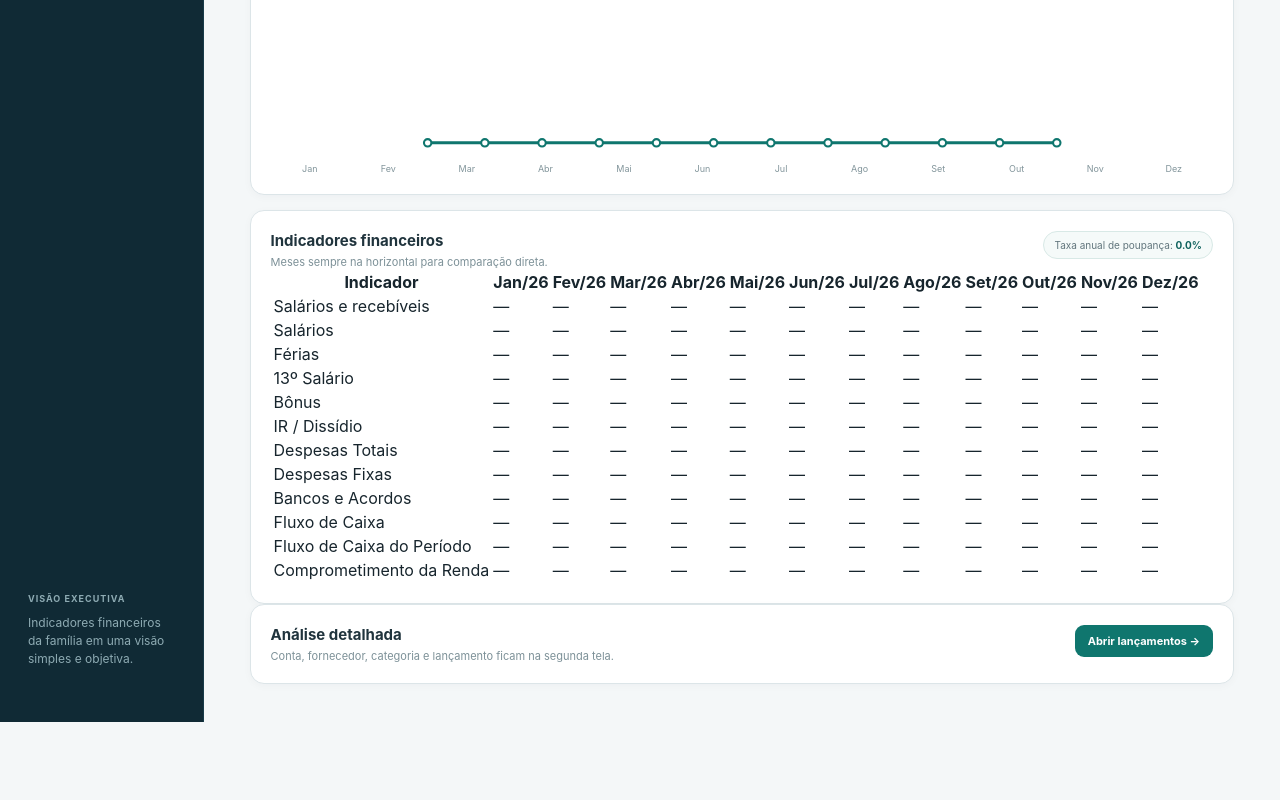
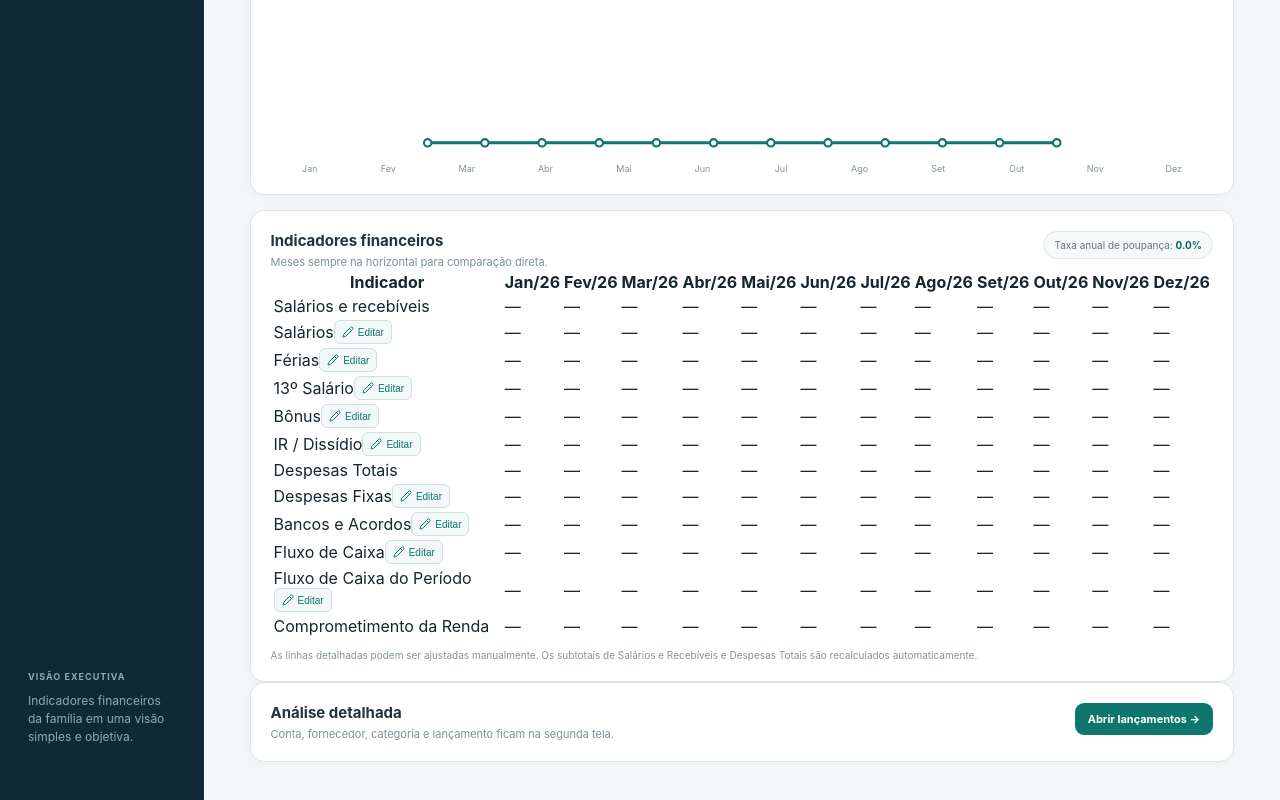
Before and after one commit to cardoso4009-byte/Or-amento-Familiar, a Next.js app: page /controle in a window 1280 px wide. Shown: the part 729-1529 px from the top of the page. Before the commit the page ends 1451 px from the top, so only its background shows below. Built offline with nearby package versions, Linux system fonts and the light colour scheme.

Commit message:
feat: permitir edição manual das linhas detalhadas

```diff
--- a/app/controle/page.tsx
+++ b/app/controle/page.tsx
@@ -2,7 +2,7 @@
 
 import Link from 'next/link'
 import { useEffect, useMemo, useRef, useState } from 'react'
-import { ArrowDownLeft, ArrowUpRight, BarChart3, FileSpreadsheet, PiggyBank, Upload, Wallet } from 'lucide-react'
+import { ArrowDownLeft, ArrowUpRight, BarChart3, FileSpreadsheet, Pencil, PiggyBank, Save, Upload, Wallet, X } from 'lucide-react'
 import * as XLSX from 'xlsx'
 import { MESES_2026 } from '../../lib/modelo-orcamento'
 
@@ -32,7 +32,7 @@ function Donut({ values, total, labels }: { values:number[]; total:number; label
   const colors=['#0f766e','#2b6f85','#65a9ad','#8a9aa0','#d5a14a']
   const parts=safe.map((v,i)=>{const end=start+v/sum*100;const p={label:labels[i],value:v,start,end,color:colors[i]};start=end;return p})
   const gradient=parts.map(p=>`${p.color} ${p.start}% ${p.end}%`).join(', ')
-  return <div className="donutWrap"><div className="donut" style={{background:`conic-gradient(${gradient})`}}><div className="donutHole"><strong>{moeda(total)}</strong><span>Total</span></div></div><div className="donutLegend">{parts.map(p=><div key={p.label}><span><i style={{background:p.color}}/>{p.label}</span><b>{sum?p.value/sum*100:0 .toFixed?.(0)}%</b></div>)}</div></div>
+  return <div className="donutWrap"><div className="donut" style={{background:`conic-gradient(${gradient})`}}><div className="donutHole"><strong>{moeda(total)}</strong><span>Total</span></div></div><div className="donutLegend">{parts.map(p=><div key={p.label}><span><i style={{background:p.color}}/>{p.label}</span><b>{(sum?p.value/sum*100:0).toFixed(0)}%</b></div>)}</div></div>
 }
 
 function LineChart({ values }: { values:number[] }) {
@@ -44,9 +44,11 @@ function LineChart({ values }: { values:number[] }) {
 export default function ControlePage() {
   const [dados, setDados] = useState<Dados>({})
   const [importado, setImportado] = useState(false)
+  const [editando, setEditando] = useState<string | null>(null)
+  const [rascunho, setRascunho] = useState<number[]>([])
   const inputRef = useRef<HTMLInputElement>(null)
   useEffect(() => { try { const salvo = localStorage.getItem(STORAGE_KEY); if (salvo) { setDados(JSON.parse(salvo)); setImportado(true) } } catch {} }, [])
-  async function importar(file?: File) { if (!file) return; try { const parsed = await parseArquivo(file); if (!Object.keys(parsed).length) throw new Error('Nenhum dado encontrado'); setDados(parsed); localStorage.setItem(STORAGE_KEY, JSON.stringify(parsed)); setImportado(true) } catch { alert('Não foi possível importar. Selecione o modelo Excel (.xlsx/.xls) ou CSV com Jan/26 até Dez/26.') } finally { if (inputRef.current) inputRef.current.value = '' } }
+  async function importar(file?: File) { if (!file) return; try { const parsed = await parseArquivo(file); if (!Object.keys(parsed).length) throw new Error('Nenhum dado encontrado'); setDados(parsed); localStorage.setItem(STORAGE_KEY, JSON.stringify(parsed)); setImportado(true); setEditando(null) } catch { alert('Não foi possível importar. Selecione o modelo Excel (.xlsx/.xls) ou CSV com Jan/26 até Dez/26.') } finally { if (inputRef.current) inputRef.current.value = '' } }
   const valor = (linha: string, i: number) => Number(dados[linha]?.[i] || 0)
   const receitaRows = [
     { label: 'Salários', key: 'Salários' },
@@ -59,11 +61,24 @@ export default function ControlePage() {
     { label: 'Despesas Fixas', key: 'Despesas Fixas' },
     { label: 'Bancos e Acordos', key: 'Bancos e Acordos' },
   ]
+  const fluxoRows = [
+    { label: 'Fluxo de Caixa', key: 'Fluxo de caixa' },
+    { label: 'Fluxo de Caixa do Período', key: 'Fluxo de Caixa do Período' },
+  ]
   const receitaMensal = meses.map((_,i)=>receitaRows.reduce((s,r)=>s+valor(r.key,i),0))
   const despesasMensal = meses.map((_,i)=>despesaRows.reduce((s,r)=>s+valor(r.key,i),0))
   const fluxoMensal = meses.map((_,i)=>valor('Fluxo de Caixa do Período',i))
   const anual = useMemo(() => ({ renda: receitaMensal.reduce((s,v)=>s+v,0), despesas: despesasMensal.reduce((s,v)=>s+v,0), fluxo: fluxoMensal.reduce((s,v)=>s+v,0) }), [dados])
   const taxaPoupanca = anual.renda > 0 ? anual.fluxo / anual.renda * 100 : 0
+  const editaveis = new Set([...receitaRows.map(r=>r.key), ...despesaRows.map(r=>r.key), ...fluxoRows.map(r=>r.key)])
+  function iniciarEdicao(key: string) { setEditando(key); setRascunho(meses.map((_,i)=>valor(key,i))) }
+  function alterarRascunho(index: number, raw: string) { setRascunho(prev => { const next=[...prev]; next[index]=normalizarValor(raw); return next }) }
+  function salvarEdicao() { if (!editando) return; const next={...dados,[editando]:rascunho}; setDados(next); localStorage.setItem(STORAGE_KEY,JSON.stringify(next)); setEditando(null); setRascunho([]) }
+  function cancelarEdicao() { setEditando(null); setRascunho([]) }
+  const celulas = (key: string, destaque=false) => meses.map((m,i)=> <td key={`${key}-${m}`} className={`border-t ${destaque?'border-t-2 border-slate-300 bg-slate-50':'border-slate-200'} px-3 py-3 text-right tabular-nums`}>
+    {editando===key ? <input aria-label={`${key} ${m}`} type="number" step="0.01" value={rascunho[i] ?? 0} onChange={e=>alterarRascunho(i,e.target.value)} className="w-[98px] rounded-md border border-slate-300 bg-white px-2 py-1 text-right text-xs outline-none focus:border-teal-600"/> : moeda(valor(key,i))}
+  </td>)
+  const linhaEditavel = (label:string,key:string,destaque=false) => <tr key={key}><td className={`sticky left-0 z-10 border-r ${destaque?'border-t-2 border-slate-300 bg-slate-50':'border-t border-slate-200 bg-white'} px-4 py-3 ${destaque?'font-bold text-slate-800':'pl-8 text-slate-600'}`}><div className="flex min-w-[250px] items-center justify-between gap-2"><span>{label}</span>{editando===key ? <span className="flex gap-1"><button type="button" title="Salvar" aria-label={`Salvar ${label}`} onClick={salvarEdicao} style={{display:'inline-flex',alignItems:'center',justifyContent:'center',padding:'5px',border:0,borderRadius:6,background:'#0f766e',color:'#fff',cursor:'pointer'}}><Save size={13}/></button><button type="button" title="Cancelar" aria-label={`Cancelar ${label}`} onClick={cancelarEdicao} style={{display:'inline-flex',alignItems:'center',justifyContent:'center',padding:'5px',border:'1px solid #d8e1e4',borderRadius:6,background:'#fff',color:'#60757d',cursor:'pointer'}}><X size={13}/></button></span> : <button type="button" title={`Editar ${label}`} aria-label={`Editar ${label}`} onClick={()=>iniciarEdicao(key)} style={{display:'inline-flex',alignItems:'center',justifyContent:'center',gap:4,padding:'5px 7px',border:'1px solid #cfe0df',borderRadius:6,background:'#f2f8f7',color:'#0f766e',cursor:'pointer',fontSize:10}}><Pencil size={12}/>Editar</button>}</div></td>{celulas(key,destaque)}</tr>
   return <div className="app">
     <aside className="sidebar"><div className="brand"><div className="brandMark">R$</div><div><strong>Orçamento</strong><span>Familiar</span></div></div><nav>{nav.map(n=>{const Icon=n.icon;return <Link key={n.href} href={n.href} className={n.href==='/controle'?'active':''}><Icon size={17}/>{n.label}</Link>})}</nav><div className="sideBottom"><small>VISÃO EXECUTIVA</small><p>Indicadores financeiros da família em uma visão simples e objetiva.</p></div></aside>
     <main className="content">
@@ -75,13 +90,13 @@ export default function ControlePage() {
       <section className="panel monthlyPanel"><div className="panelHead"><div><h2>Indicadores financeiros</h2><p>Meses sempre na horizontal para comparação direta.</p></div><div className="savingBadge">Taxa anual de poupança: <b>{taxaPoupanca.toFixed(1)}%</b></div></div>
         <div className="overflow-x-auto rounded-xl border border-slate-200 bg-white"><table className="min-w-[1450px] w-full border-collapse text-sm"><thead><tr className="bg-slate-100"><th className="sticky left-0 z-20 min-w-[260px] border-b border-r border-slate-200 bg-slate-100 px-4 py-3 text-left font-semibold">Indicador</th>{meses.map(m=><th key={m} className="min-w-[105px] border-b border-slate-200 px-3 py-3 text-right font-semibold">{m}</th>)}</tr></thead><tbody>
           <tr><td className="sticky left-0 z-10 border-r border-t border-slate-200 bg-slate-50 px-4 py-3 font-bold text-slate-800">Salários e recebíveis</td>{meses.map((m,i)=><td key={`renda-${m}`} className="border-t border-slate-200 bg-slate-50 px-3 py-3 text-right font-bold tabular-nums">{moeda(receitaMensal[i])}</td>)}</tr>
-          {receitaRows.map(r=><tr key={r.label}><td className="sticky left-0 z-10 border-r border-t border-slate-200 bg-white px-4 py-3 pl-8 text-slate-600">{r.label}</td>{meses.map((m,i)=><td key={`${r.label}-${m}`} className="border-t border-slate-200 px-3 py-3 text-right tabular-nums">{moeda(valor(r.key,i))}</td>)}</tr>)}
+          {receitaRows.map(r=>linhaEditavel(r.label,r.key))}
           <tr><td className="sticky left-0 z-10 border-r border-t-2 border-slate-300 bg-slate-50 px-4 py-3 font-bold text-slate-800">Despesas Totais</td>{meses.map((m,i)=><td key={`desp-total-${m}`} className="border-t-2 border-slate-300 bg-slate-50 px-3 py-3 text-right font-bold tabular-nums">{moeda(despesasMensal[i])}</td>)}</tr>
-          {despesaRows.map(r=><tr key={r.label}><td className="sticky left-0 z-10 border-r border-t border-slate-200 bg-white px-4 py-3 pl-8 text-slate-600">{r.label}</td>{meses.map((m,i)=><td key={`${r.label}-${m}`} className="border-t border-slate-200 px-3 py-3 text-right tabular-nums">{moeda(valor(r.key,i))}</td>)}</tr>)}
-          <tr><td className="sticky left-0 z-10 border-r border-t-2 border-slate-300 bg-slate-50 px-4 py-3 font-bold text-slate-800">Fluxo de Caixa</td>{meses.map((m,i)=><td key={`fluxo-${m}`} className="border-t-2 border-slate-300 bg-slate-50 px-3 py-3 text-right font-bold tabular-nums">{moeda(valor('Fluxo de caixa',i))}</td>)}</tr>
-          <tr><td className="sticky left-0 z-10 border-r border-t border-slate-200 bg-white px-4 py-3 font-semibold text-slate-700">Fluxo de Caixa do Período</td>{meses.map((m,i)=><td key={`periodo-${m}`} className="border-t border-slate-200 px-3 py-3 text-right font-semibold tabular-nums">{moeda(fluxoMensal[i])}</td>)}</tr>
-          <tr><td className="sticky left-0 z-10 border-r border-t border-slate-200 bg-white px-4 py-3 font-semibold text-slate-700">Comprometimento da Renda</td>{meses.map((m,i)=>{const v=receitaMensal[i]>0?despesasMensal[i]/receitaMensal[i]*100:0;return <td key={`comp-${m}`} className="border-t border-slate-200 px-3 py-3 text-right tabular-nums">{v?`${v.toFixed(1)}%`:'—'}</td>})}</tr>
+          {despesaRows.map(r=>linhaEditavel(r.label,r.key))}
+          {fluxoRows.map(r=>linhaEditavel(r.label,r.key,r.key==='Fluxo de caixa'))}
+          <tr><td className="sticky left-0 z-10 border-r border-t border-slate-200 bg-white px-4 py-3 font-semibold text-slate-700">Comprometimento da Renda</td>{meses.map((m,i)=>{const renda=receitaMensal[i], desp=despesasMensal[i], v=renda>0?desp/renda*100:0;return <td key={`comp-${m}`} className="border-t border-slate-200 px-3 py-3 text-right tabular-nums">{v?`${v.toFixed(1)}%`:'—'}</td>})}</tr>
         </tbody></table></div>
+        <div style={{marginTop:10,fontSize:10,color:'#82959b'}}>As linhas detalhadas podem ser ajustadas manualmente. Os subtotais de Salários e Recebíveis e Despesas Totais são recalculados automaticamente.</div>
       </section>
       <section className="panel"><div className="panelHead"><div><h2>Análise detalhada</h2><p>Conta, fornecedor, categoria e lançamento ficam na segunda tela.</p></div><Link className="primary" href="/lancamentos">Abrir lançamentos →</Link></div></section>
     </main>
```
